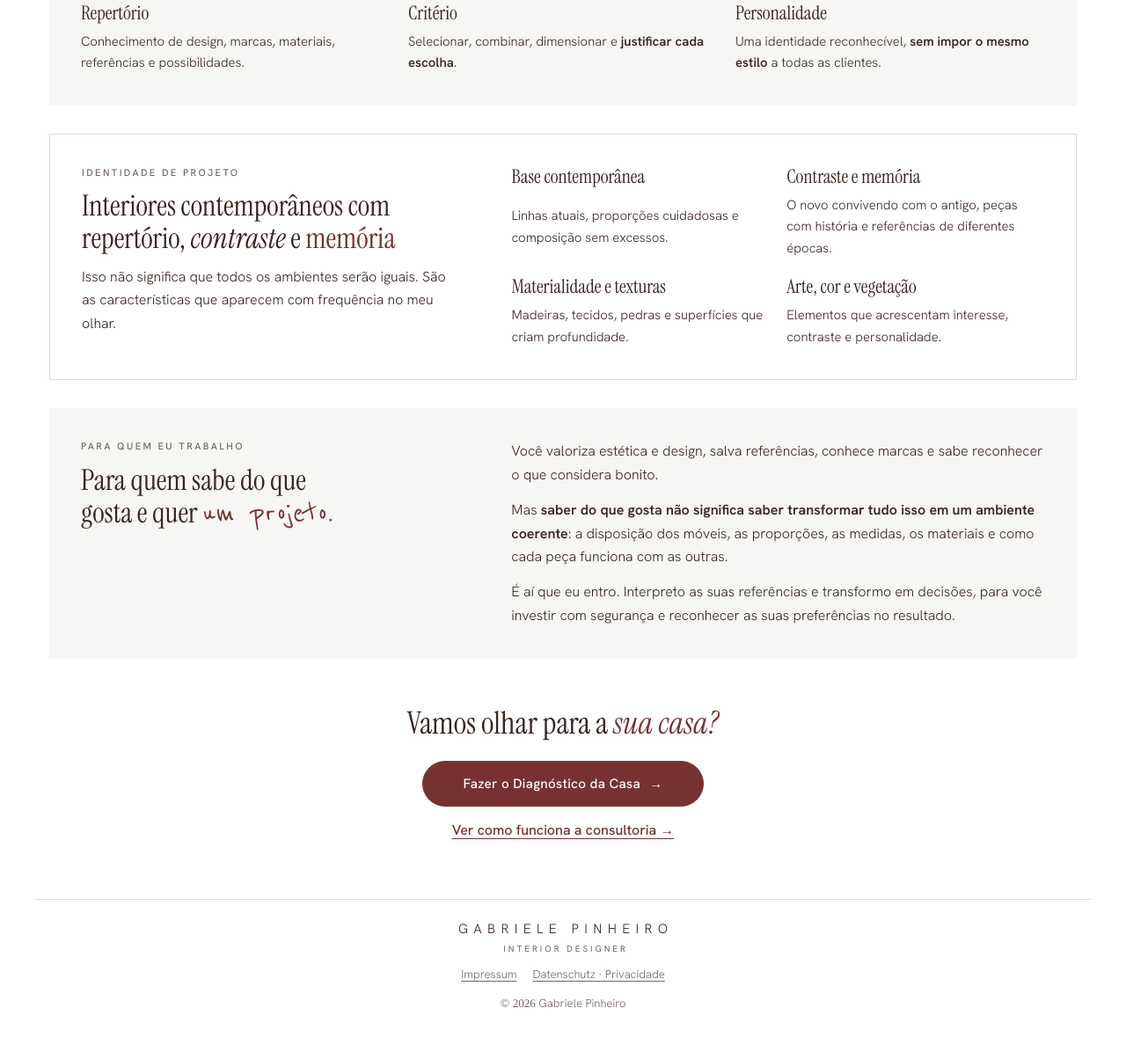
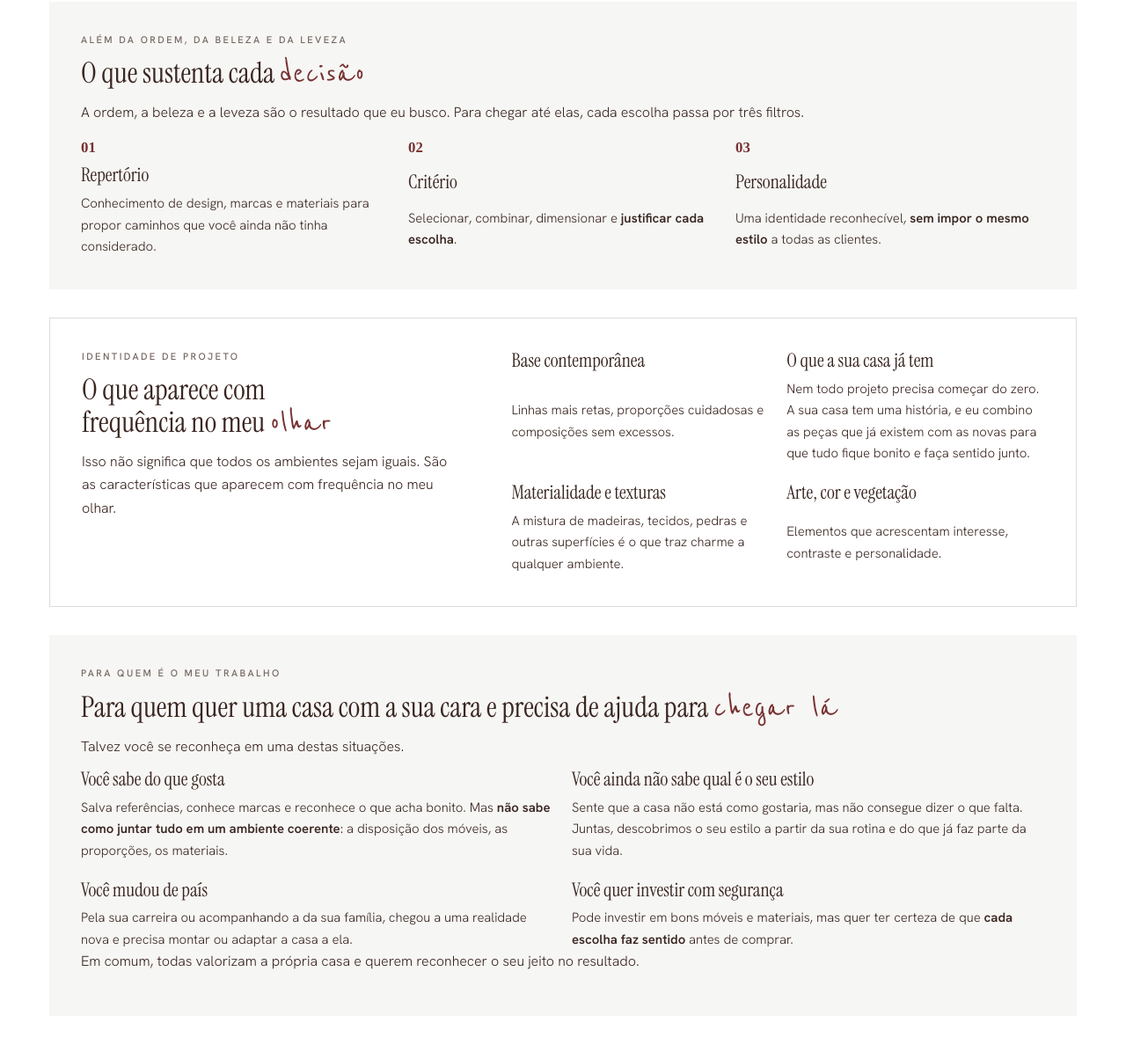
Before and after one commit to Gabrielepinheiro/site, a plain HTML site: page sobre-mim.html in a window 1280 px wide. Shown: the part 690-1886 px from the top of the page at 88% size. Drawn offline with Linux system fonts and the light colour scheme.

Commit message:
Mensagem mais clara: conceito ordem, beleza e leveza na home; Sobre mim e Diagnóstico alinhados
Co-Authored-By: Claude Opus 5.5 <noreply@anthropic.com>
Claude-Session: https://claude.ai/code/session_01Npdet1GNfoboVSCR7t893r

```diff
--- a/sobre-mim.html
+++ b/sobre-mim.html
@@ -92,7 +92,9 @@ h1, h2, h3 { font-family: var(--display); font-weight: 400; margin: 0; text-wrap
 .convite-diag { margin: 0; background: var(--nevoa); border: 1px solid var(--linha); border-left: 3px solid var(--bordo); padding: 20px 20px 22px; display: grid; gap: 10px; justify-items: start; }
 .convite-diag .rot { color: var(--bordo); margin: 0; }
 .convite-diag .convite-frase { margin: 0; font: 400 clamp(1.3rem, 4.8vw, 1.55rem)/1.25 var(--display); color: var(--cacau); }
-.busco { font: 400 clamp(1.35rem, 5vw, 1.75rem)/1.35 var(--display); margin: 6px 0 0; padding: 22px 0 4px; border-top: 1px solid var(--linha); text-wrap: balance; }
+.busco { font: 400 clamp(1.35rem, 5vw, 1.75rem)/1.35 var(--display); margin: 6px 0 0; padding: 22px 0 4px; border-top: 1px solid var(--linha); text-wrap: balance; display: grid; gap: 12px; }
+.busco p { margin: 0; }
+.busco .busco-2 { font: 300 1rem/1.6 var(--texto); color: var(--cacau-2); max-width: 36em; text-wrap: pretty; }
 /* animação do desenho: os dois círculos primeiro, depois a leveza no encontro */
 .triangulo.anima .tri-linha { stroke-dasharray: 1; stroke-dashoffset: 1; animation: tracar 2s cubic-bezier(.45,.05,.3,1) .3s forwards; }
 .triangulo.anima .tri-fundo, .triangulo.anima .tm, .triangulo.anima .tri-sub, .triangulo.anima .tri-seta, .triangulo.anima .te { opacity: 0; animation: aparecer .9s ease 2.3s forwards; }
@@ -256,6 +258,7 @@ h1, h2, h3 { font-family: var(--display); font-weight: 400; margin: 0; text-wrap
   .abertura-texto { grid-column: 1; }
   .triangulo { grid-column: 2; grid-row: 1; max-width: 400px; }
   .busco { grid-column: 1 / -1; text-align: center; max-width: 820px; justify-self: center; padding-top: 30px; }
+  .busco .busco-2 { justify-self: center; }
   .convite-diag { grid-column: 1 / -1; grid-template-columns: minmax(0, 1fr) auto; align-items: center; column-gap: 32px; padding: 24px 32px; }
   .convite-diag .rot { grid-column: 1; }
   .convite-diag .convite-frase { grid-column: 1; }
@@ -398,21 +401,23 @@ h1, h2, h3 { font-family: var(--display); font-weight: 400; margin: 0; text-wrap
     <div class="abertura-texto">
       <p class="rot entra" style="--i:0">Sobre mim</p>
       <h1 class="entra" style="--i:1">Olá, eu sou a <em class="bordo">Gabriele.</em></h1>
-      <p class="lede entra" style="--i:2">Transformo referências, necessidades e escolhas em <b>casas que funcionam como um todo.</b></p>
+      <p class="lede entra" style="--i:2">Transformo referências, necessidades e escolhas em casas com <b>ordem, beleza e leveza</b>, que funcionam como um todo.</p>
       <div class="texto-longo entra" style="--i:3">
-        <p>Sou formada em Arquitetura e Urbanismo pela Universidade Belas Artes de São Paulo e trabalho com <b>interiores residenciais há mais de 8 anos</b>.</p>
-        <p>Em 2020 me mudei para a Alemanha e vivi na prática o que é recomeçar uma casa longe do Brasil: entender o espaço, as lojas e os limites de um imóvel alugado.</p>
-        <p>Há 6 anos atendo <b>apenas famílias brasileiras pelo mundo</b>, com projetos 100% online, para casas em mais de 10 países.</p>
+        <p>Sou formada em Arquitetura e Urbanismo pela Universidade Belas Artes de São Paulo, me especializei em design de interiores na Alemanha e trabalho <b>exclusivamente com interiores residenciais há mais de 8 anos</b>.</p>
+        <p>Em 2020 me mudei para a Alemanha e vivi na prática o que é recomeçar uma casa longe do Brasil: entender o espaço, a realidade das casas europeias e os limites de cada imóvel.</p>
+        <p>Nesse recomeço, mergulhei no estilo escandinavo, tão presente por aqui, e por um tempo deixei de lado o que era meu. Depois me reencontrei, e essa experiência mudou a forma como eu projeto: hoje cada casa começa por quem vive nela.</p>
+        <p>Há 6 anos atendo <b>famílias brasileiras pelo mundo</b>, principalmente na Europa, com projetos 100% online. Já fiz projetos em mais de 10 países.</p>
       </div>
     </div>
     <div class="foto-sobre entra" style="--i:2" id="foto-sobre" hidden></div>
   </header>
 
   <section class="bloco" aria-labelledby="t-olhar">
-    <p class="rot">O que guia o meu trabalho</p>
-    <h2 id="t-olhar">Repertório, critério e <span class="mao">personalidade</span></h2>
+    <p class="rot">Além da ordem, da beleza e da leveza</p>
+    <h2 id="t-olhar">O que sustenta cada <span class="mao">decisão</span></h2>
+    <p>A ordem, a beleza e a leveza são o resultado que eu busco. Para chegar até elas, cada escolha passa por três filtros.</p>
     <div class="grade g3" style="margin-top:12px">
-      <div class="cartao-n"><span class="n">01</span><h3>Repertório</h3><p>Conhecimento de design, marcas, materiais, referências e possibilidades.</p></div>
+      <div class="cartao-n"><span class="n">01</span><h3>Repertório</h3><p>Conhecimento de design, marcas e materiais para propor caminhos que você ainda não tinha considerado.</p></div>
       <div class="cartao-n"><span class="n">02</span><h3>Critério</h3><p>Selecionar, combinar, dimensionar e <b>justificar cada escolha</b>.</p></div>
       <div class="cartao-n"><span class="n">03</span><h3>Personalidade</h3><p>Uma identidade reconhecível, <b>sem impor o mesmo estilo</b> a todas as clientes.</p></div>
     </div>
@@ -421,27 +426,28 @@ h1, h2, h3 { font-family: var(--display); font-weight: 400; margin: 0; text-wrap
   <section class="bloco claro largo-2" aria-labelledby="t-identidade">
     <div>
       <p class="rot">Identidade de projeto</p>
-      <h2 id="t-identidade">Interiores contemporâneos com repertório, <em>contraste</em> e <span class="bordo">memória</span></h2>
-      <p>Isso não significa que todos os ambientes serão iguais. São as características que aparecem com frequência no meu olhar.</p>
+      <h2 id="t-identidade">O que aparece com frequência no meu <span class="mao">olhar</span></h2>
+      <p>Isso não significa que todos os ambientes sejam iguais. São as características que aparecem com frequência no meu olhar.</p>
     </div>
     <div class="grade g2">
-      <div class="cartao-n"><h3>Base contemporânea</h3><p>Linhas atuais, proporções cuidadosas e composição sem excessos.</p></div>
-      <div class="cartao-n"><h3>Contraste e memória</h3><p>O novo convivendo com o antigo, peças com história e referências de diferentes épocas.</p></div>
-      <div class="cartao-n"><h3>Materialidade e texturas</h3><p>Madeiras, tecidos, pedras e superfícies que criam profundidade.</p></div>
+      <div class="cartao-n"><h3>Base contemporânea</h3><p>Linhas mais retas, proporções cuidadosas e composições sem excessos.</p></div>
+      <div class="cartao-n"><h3>O que a sua casa já tem</h3><p>Nem todo projeto precisa começar do zero. A sua casa tem uma história, e eu combino as peças que já existem com as novas para que tudo fique bonito e faça sentido junto.</p></div>
+      <div class="cartao-n"><h3>Materialidade e texturas</h3><p>A mistura de madeiras, tecidos, pedras e outras superfícies é o que traz charme a qualquer ambiente.</p></div>
       <div class="cartao-n"><h3>Arte, cor e vegetação</h3><p>Elementos que acrescentam interesse, contraste e personalidade.</p></div>
     </div>
   </section>
 
-  <section class="bloco largo-2" aria-labelledby="t-para-quem">
-    <div>
-      <p class="rot">Para quem eu trabalho</p>
-      <h2 id="t-para-quem">Para quem sabe do que gosta e quer <span class="mao">um projeto.</span></h2>
+  <section class="bloco" aria-labelledby="t-para-quem">
+    <p class="rot">Para quem é o meu trabalho</p>
+    <h2 id="t-para-quem">Para quem quer uma casa com a sua cara e precisa de ajuda para <span class="mao">chegar lá</span></h2>
+    <p>Talvez você se reconheça em uma destas situações.</p>
+    <div class="grade g2" style="margin-top:12px">
+      <div class="cartao-n"><h3>Você sabe do que gosta</h3><p>Salva referências, conhece marcas e reconhece o que acha bonito. Mas <b>não sabe como juntar tudo em um ambiente coerente</b>: a disposição dos móveis, as proporções, os materiais.</p></div>
+      <div class="cartao-n"><h3>Você ainda não sabe qual é o seu estilo</h3><p>Sente que a casa não está como gostaria, mas não consegue dizer o que falta. Juntas, descobrimos o seu estilo a partir da sua rotina e do que já faz parte da sua vida.</p></div>
+      <div class="cartao-n"><h3>Você mudou de país</h3><p>Pela sua carreira ou acompanhando a da sua família, chegou a uma realidade nova e precisa montar ou adaptar a casa a ela.</p></div>
+      <div class="cartao-n"><h3>Você quer investir com segurança</h3><p>Pode investir em bons móveis e materiais, mas quer ter certeza de que <b>cada escolha faz sentido</b> antes de comprar.</p></div>
     </div>
-    <div class="texto-longo">
-      <p>Você valoriza estética e design, salva referências, conhece marcas e sabe reconhecer o que considera bonito.</p>
-      <p>Mas <b>saber do que gosta não significa saber transformar tudo isso em um ambiente coerente</b>: a disposição dos móveis, as proporções, as medidas, os materiais e como cada peça funciona com as outras.</p>
-      <p>É aí que eu entro. Interpreto as suas referências e transformo em decisões, para você investir com segurança e reconhecer as suas preferências no resultado.</p>
-    </div>
+    <p>Em comum, todas valorizam a própria casa e querem reconhecer o seu jeito no resultado.</p>
   </section>
 
   <section class="fecho" aria-labelledby="t-fecho-sobre">
```
Also changed, not shown: consultoria.html (+4 -1 lines), datenschutz.html (+4 -1 lines), diagnostico-da-casa.html (+5 -2 lines), impressum.html (+4 -1 lines), index.html (+10 -6 lines), src/paginas/diagnostico.html (+1 -1 lines), src/paginas/sobre.html (+24 -21 lines).
